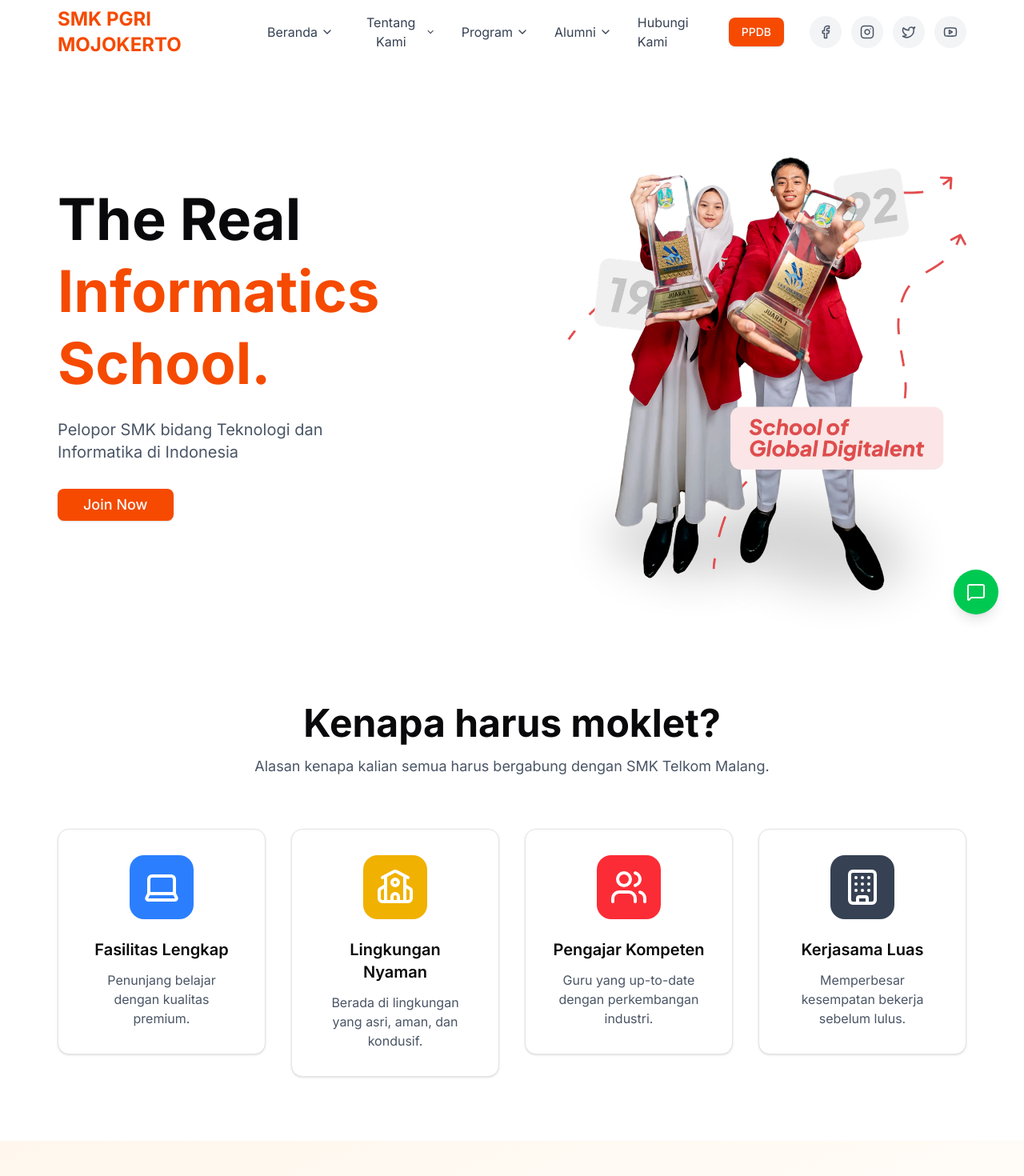
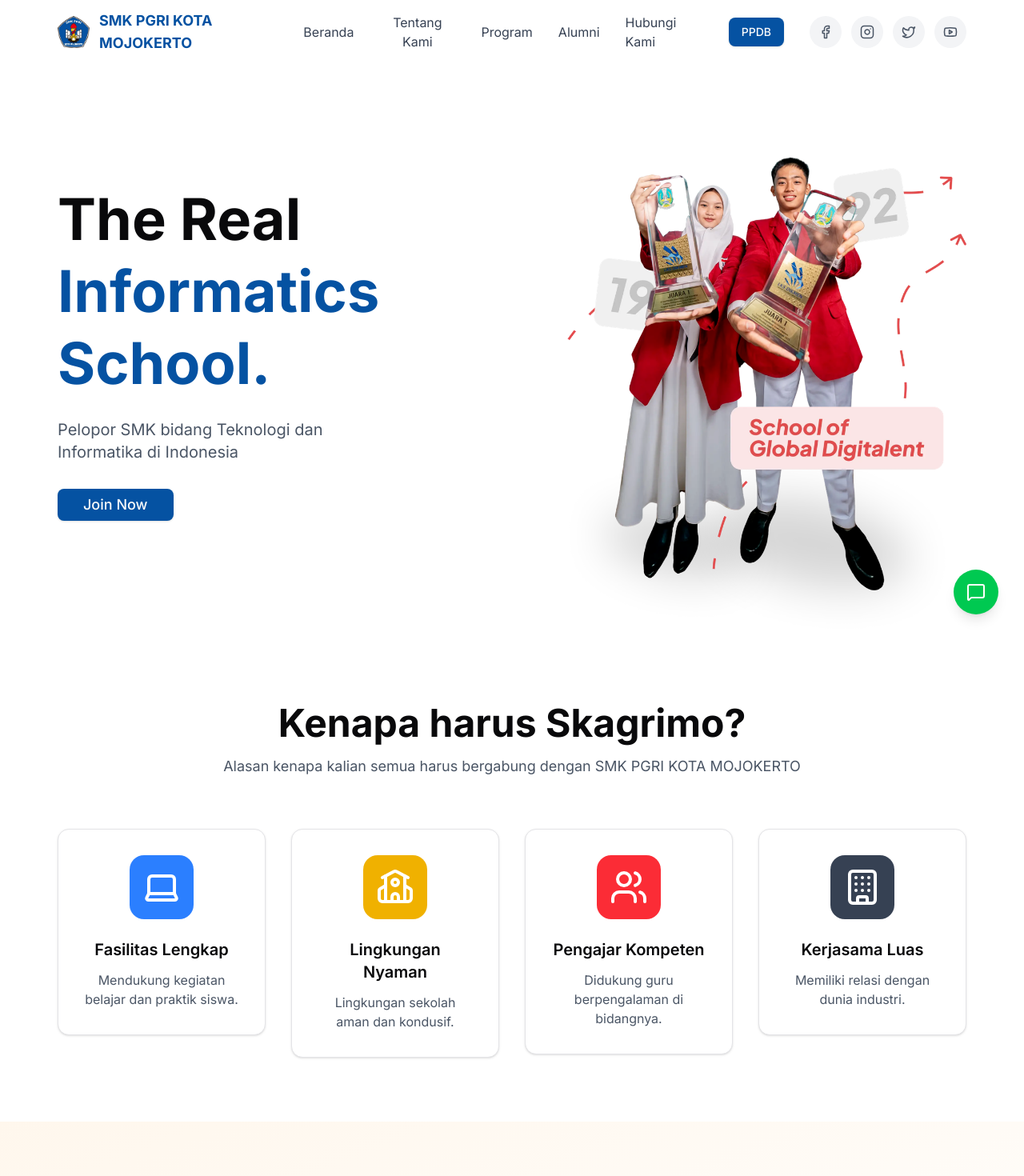
Before and after one commit to fjrhub/smkpgrimojokerto, a Next.js app: page / in a window 1280 px wide. Shown: the top 1470 px of the page at 80% size. Built offline with nearby package versions, Linux system fonts and the light colour scheme.

Commit message:
fix(mobile-nav): add full-height layout and padding to prevent menu cut off

```diff
--- a/app/page.tsx
+++ b/app/page.tsx
@@ -82,33 +82,18 @@ export default function Home() {
 
   const galleryImages = [
     {
-      url: "https://images.pexels.com/photos/8363017/pexels-photo-8363017.jpeg",
+      url: "IMG-20260119-WA0033.jpg",
       title: "Upacara Kemerdekaan",
       link: "#",
     },
     {
-      url: "https://images.pexels.com/photos/5428003/pexels-photo-5428003.jpeg",
+      url: "IMG-20260119-WA0027.jpg",
       title: "Go international in Thailand",
       link: "#",
     },
     {
-      url: "https://images.unsplash.com/photo-1581155250362-73d66954fc01",
+      url: "IMG-20260119-WA0040.jpg",
       title: "Temu Alumni di Jakarta",
-      link: "#",
-    },
-    {
-      url: "https://images.pexels.com/photos/7868892/pexels-photo-7868892.jpeg",
-      title: "Robotic",
-      link: "#",
-    },
-    {
-      url: "https://images.pexels.com/photos/35545651/pexels-photo-35545651.jpeg",
-      title: "MPLS 2025",
-      link: "#",
-    },
-    {
-      url: "https://images.pexels.com/photos/35545648/pexels-photo-35545648.jpeg",
-      title: "Moklet Youth Digitallent",
       link: "#",
     },
   ];
@@ -182,21 +167,26 @@ export default function Home() {
   return (
     <div className="min-h-screen bg-background">
       {/* Navigation */}
-      <motion.nav
-        initial={{ y: -100 }}
-        animate={{ y: 0 }}
+      <nav
         className={`fixed top-0 w-full z-50 transition-all duration-300 ${
           scrolled ? "bg-white shadow-lg" : "bg-white/95 backdrop-blur-sm"
         }`}
       >
         <div className="container mx-auto px-4">
           <div className="flex items-center justify-between h-20">
-            {/* Logo */}
-            <div className="text-2xl font-bold text-orange-600">
-              SMK PGRI MOJOKERTO
+            {/* LOGO */}
+            <div className="flex items-center gap-3">
+              <img
+                src="logo-smk.png"
+                alt="Logo SMK PGRI Kota Mojokerto"
+                className="w-11 h-11 md:w-10 md:h-10 object-contain"
+              />
+              <span className="text-base md:text-lg font-bold text-[#0552A2]">
+                SMK PGRI KOTA MOJOKERTO
+              </span>
             </div>
 
-            {/* Desktop Menu */}
+            {/* DESKTOP MENU */}
             <div className="hidden lg:flex items-center space-x-8">
               <DropdownMenu
                 title="Beranda"
@@ -233,25 +223,22 @@ export default function Home() {
               />
               <a
                 href="#contact"
-                className="text-gray-700 hover:text-orange-600 transition-colors"
+                className="text-gray-700 hover:text-[#0552A2] transition-colors"
               >
                 Hubungi Kami
               </a>
-              <Button className="bg-orange-600 hover:bg-orange-700">
-                PPDB
-              </Button>
+              <Button className="bg-[#0552A2] hover:bg-[#003164]">PPDB</Button>
               <div className="flex items-center space-x-3">
-                {" "}
-                <SocialIcon icon={<Facebook size={18} />} />{" "}
-                <SocialIcon icon={<Instagram size={18} />} />{" "}
-                <SocialIcon icon={<Twitter size={18} />} />{" "}
-                <SocialIcon icon={<Youtube size={18} />} />{" "}
+                <SocialIcon icon={<Facebook size={18} />} />
+                <SocialIcon icon={<Instagram size={18} />} />
+                <SocialIcon icon={<Twitter size={18} />} />
+                <SocialIcon icon={<Youtube size={18} />} />
               </div>
             </div>
 
-            {/* Mobile Menu Button */}
+            {/* MOBILE BUTTON */}
             <button
-              className="lg:hidden text-gray-700 hover:text-orange-600"
+              className="lg:hidden text-gray-700 hover:text-[#0552A2]"
               onClick={() => setMobileMenuOpen(!mobileMenuOpen)}
             >
               {mobileMenuOpen ? <X size={28} /> : <Menu size={28} />}
@@ -259,15 +246,9 @@ export default function Home() {
           </div>
         </div>
 
-        {/* Mobile Menu */}
-        <AnimatePresence>
+        {/* MOBILE MENU */}
         {mobileMenuOpen && (
-            <motion.div
-              initial={{ opacity: 0, height: 0 }}
-              animate={{ opacity: 1, height: "auto" }}
-              exit={{ opacity: 0, height: 0 }}
-              className="lg:hidden bg-white border-t"
-            >
+          <div className="lg:hidden bg-white border-t">
             <div className="container mx-auto px-4 py-4 space-y-4">
               <MobileDropdown
                 title="Beranda"
@@ -286,30 +267,29 @@ export default function Home() {
               />
               <a
                 href="#program"
-                  className="block text-gray-700 hover:text-orange-600"
+                className="block text-gray-700 hover:text-[#0552A2]"
               >
                 Program
               </a>
               <a
                 href="#testmonials"
-                  className="block text-gray-700 hover:text-orange-600"
+                className="block text-gray-700 hover:text-[#0552A2]"
               >
                 Alumni
               </a>
               <a
                 href="#contact"
-                  className="block text-gray-700 hover:text-orange-600"
+                className="block text-gray-700 hover:text-[#0552A2]"
               >
                 Hubungi Kami
               </a>
-                <Button className="w-full bg-orange-600 hover:bg-orange-700">
+              <Button className="w-full bg-[#0552A2] hover:bg-[#003164]">
                 PPDB
               </Button>
             </div>
-            </motion.div>
+          </div>
         )}
-        </AnimatePresence>
-      </motion.nav>
+      </nav>
 
       {/* Hero Section */}
       <section
@@ -327,7 +307,7 @@ export default function Home() {
               <h1 className="text-5xl lg:text-7xl font-bold mb-6 leading-tight">
                 The Real
                 <br />
-                <span className="text-orange-600">Informatics School.</span>
+                <span className="text-[#0552A2]">Informatics School.</span>
               </h1>
               <p className="text-xl text-gray-600 mb-8">
                 Pelopor SMK bidang Teknologi dan
@@ -336,7 +316,7 @@ export default function Home() {
               </p>
               <Button
                 size="lg"
-                className="bg-orange-600 hover:bg-orange-700 text-lg px-8"
+                className="bg-[#0552A2] hover:bg-[#003164] text-lg px-8"
               >
                 Join Now
               </Button>
@@ -365,11 +345,11 @@ export default function Home() {
             className="text-center max-w-3xl mx-auto mb-16"
           >
             <h2 className="text-4xl lg:text-5xl font-bold mb-4">
-              Kenapa harus moklet?
+              Kenapa harus Skagrimo?
             </h2>
             <p className="text-gray-600 text-lg">
-              Alasan kenapa kalian semua harus bergabung dengan SMK Telkom
-              Malang.
+              Alasan kenapa kalian semua harus bergabung dengan SMK PGRI KOTA
+              MOJOKERTO
             </p>
           </motion.div>
 
@@ -383,25 +363,25 @@ export default function Home() {
             <FeatureCard
               icon={<Laptop className="w-12 h-12" />}
               title="Fasilitas Lengkap"
-              description="Penunjang belajar dengan kualitas premium."
+              description="Mendukung kegiatan belajar dan praktik siswa."
               color="bg-blue-500"
             />
             <FeatureCard
               icon={<School className="w-12 h-12" />}
               title="Lingkungan Nyaman"
-              description="Berada di lingkungan yang asri, aman, dan kondusif."
+              description="Lingkungan sekolah aman dan kondusif."
               color="bg-yellow-500"
             />
             <FeatureCard
               icon={<Users className="w-12 h-12" />}
               title="Pengajar Kompeten"
-              description="Guru yang up-to-date dengan perkembangan industri."
+              description="Didukung guru berpengalaman di bidangnya."
               color="bg-red-500"
             />
             <FeatureCard
               icon={<Building className="w-12 h-12" />}
               title="Kerjasama Luas"
-              description="Memperbesar kesempatan bekerja sebelum lulus."
+              description="Memiliki relasi dengan dunia industri."
               color="bg-gray-700"
             />
           </motion.div>
@@ -416,7 +396,7 @@ export default function Home() {
         <div className="container mx-auto px-4">
           <div className="grid lg:grid-cols-2 gap-12 items-center">
             <motion.div {...fadeInUp}>
-              <span className="text-orange-600 font-semibold text-sm uppercase tracking-wide">
+              <span className="text-[#0552A2] font-semibold text-sm uppercase tracking-wide">
                 Sambutan
               </span>
               <h2 className="text-4xl font-bold mt-2 mb-6">Kepala Sekolah</h2>
@@ -466,14 +446,14 @@ export default function Home() {
                 <motion.div
                   whileHover={{ scale: 1.1 }}
                   whileTap={{ scale: 0.95 }}
-                  className="w-20 h-20 bg-orange-600 rounded-full flex items-center justify-center"
+                  className="w-20 h-20 text-[#0552A2] rounded-full flex items-center justify-center"
                 >
                   <Play className="w-8 h-8 text-white ml-1" fill="white" />
                 </motion.div>
               </div>
             </motion.div>
             <motion.div {...fadeInUp} transition={{ delay: 0.2 }}>
-              <span className="text-orange-600 font-semibold text-sm uppercase tracking-wide">
+              <span className="text-[#0552A2] font-semibold text-sm uppercase tracking-wide">
                 Kuy, nonton!
               </span>
               <h2 className="text-4xl font-bold mt-2 mb-6">
@@ -559,7 +539,7 @@ export default function Home() {
               </p>
               <Button
                 variant="outline"
-                className="border-orange-600 text-orange-600 hover:bg-orange-50"
+                className="border-orange-600 text-[#0552A2] hover:bg-orange-50"
               >
                 Detail
               </Button>
@@ -800,7 +780,7 @@ export default function Home() {
       </section>
 
       {/* CTA Gallery (Minimalist) */}
-      <section className="py-12 bg-orange-600 text-white text-center">
+      <section className="py-12 text-[#0552A2] text-white text-center">
         <h2 className="text-3xl font-bold">Galeri Mokleter</h2>
       </section>
 
@@ -857,7 +837,7 @@ export default function Home() {
                     />
                   </div>
                   <CardContent className="p-6">
-                    <h3 className="font-semibold text-lg mb-3 line-clamp-3 group-hover:text-orange-600 transition-colors">
+                    <h3 className="font-semibold text-lg mb-3 line-clamp-3 group-hover:text-[#0552A2] transition-colors">
                       {item.title}
                     </h3>
                     <p className="text-sm text-gray-500 flex items-center gap-2">
@@ -985,11 +965,12 @@ export default function Home() {
           <div className="grid md:grid-cols-2 lg:grid-cols-4 gap-12 mb-12">
             <div>
               <h3 className="text-2xl font-bold mb-6 text-orange-500">
-                SMK PGRI MOJOKERTO
+                SMK PGRI KOTA MOJOKERTO
               </h3>
               <p className="text-gray-400 leading-relaxed">
-                Pelopor SMK bidang Teknologi dan Informatika di Indonesia sejak
-                tahun 1992.
+                SMK PGRI Kota Mojokerto adalah SMK swasta terakreditasi A di
+                Kota Mojokerto yang berdiri sejak 1987 dan menyelenggarakan
+                pendidikan kejuruan di berbagai bidang teknik, termasuk TKJ.
               </p>
             </div>
             <div>
@@ -1069,7 +1050,8 @@ export default function Home() {
             <div>
               <h4 className="font-semibold text-lg mb-4">Alamat</h4>
               <p className="text-gray-400 leading-relaxed mb-4">
-                Jl. Ketidur No.55, Mergelo, Surodinawan, Kec. Prajurit Kulon, Kota Mojokerto, Jawa Timur 61328
+                Jl. Ketidur No.55, Mergelo, Surodinawan, Kec. Prajurit Kulon,
+                Kota Mojokerto, Jawa Timur 61328
               </p>
               <div className="flex gap-3">
                 <SocialIcon icon={<Facebook size={20} />} dark />
@@ -1117,12 +1099,8 @@ function DropdownMenu({ title, items }: DropdownMenuProps) {
       onMouseEnter={() => setIsOpen(true)}
       onMouseLeave={() => setIsOpen(false)}
     >
-      <button className="flex items-center gap-1 text-gray-700 hover:text-orange-600 transition-colors">
+      <button className="flex items-center gap-1 text-gray-700 hover:text-[#0552A2] transition-colors">
         {title}
-        <ChevronDown
-          size={16}
-          className={`transition-transform ${isOpen ? "rotate-180" : ""}`}
-        />
       </button>
 
       <AnimatePresence>
@@ -1137,7 +1115,7 @@ function DropdownMenu({ title, items }: DropdownMenuProps) {
               <a
                 key={index}
                 href={item.href}
-                className="block px-4 py-3 text-gray-700 hover:bg-orange-50 hover:text-orange-600 transition-colors"
+                className="block px-4 py-3 text-gray-700 hover:bg-orange-50 hover:text-[#0552A2] transition-colors"
               >
                 {item.label}
               </a>
@@ -1160,7 +1138,7 @@ function MobileDropdown({ title, items }: MobileDropdownProps) {
     <div>
       <button
         onClick={() => setIsOpen(!isOpen)}
-        className="flex items-center justify-between w-full text-gray-700 hover:text-orange-600"
+        className="flex items-center justify-between w-full text-gray-700 hover:text-[#0552A2]"
       >
         {title}
         <ChevronDown
@@ -1181,7 +1159,7 @@ function MobileDropdown({ title, items }: MobileDropdownProps) {
               <a
                 key={index}
                 href={item.href}
-                className="block text-sm text-gray-600 hover:text-orange-600"
+                className="block text-sm text-gray-600 hover:text-[#0552A2]"
               >
                 {item.label}
               </a>
@@ -1275,8 +1253,8 @@ function SocialIcon({ icon, dark = false }: SocialIconProps) {
       whileTap={{ scale: 0.9 }}
       className={`w-10 h-10 ${
         dark
-          ? "bg-gray-800 hover:bg-orange-600"
-          : "bg-gray-100 hover:bg-orange-600"
+          ? "bg-gray-800 hover:text-[#0552A2]"
+          : "bg-gray-100 hover:text-[#0552A2]"
       } rounded-full flex items-center justify-center ${
         dark
           ? "text-gray-400 hover:text-white"
```
Lines whose indentation alone changed are shown as unchanged.
